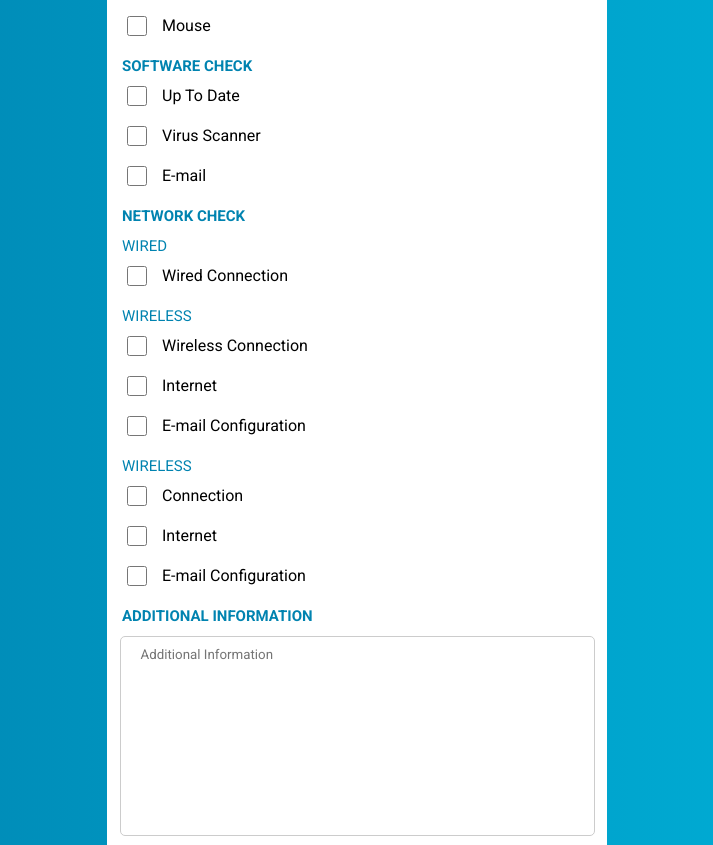
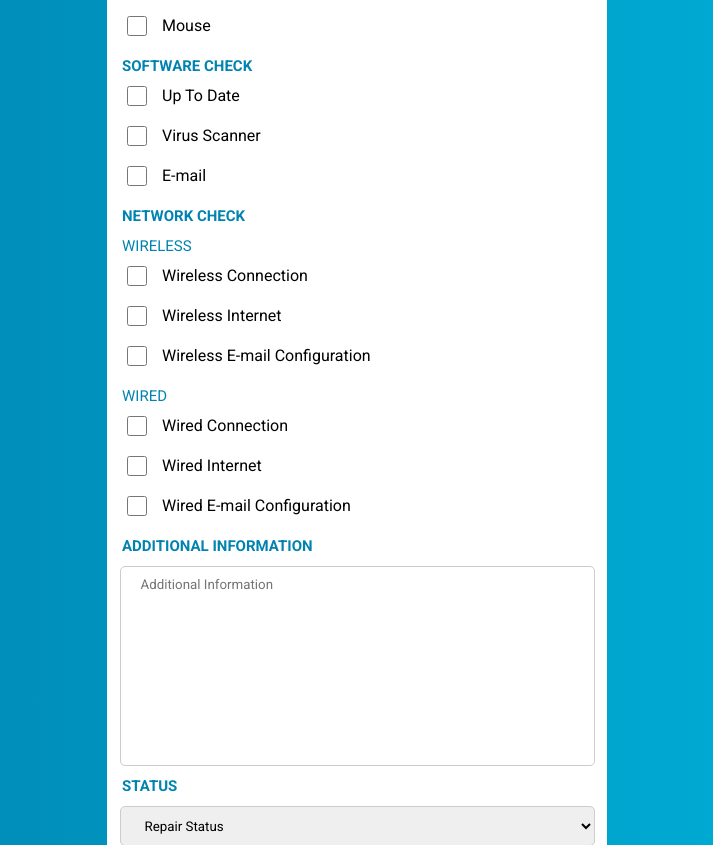
Before and after one commit to Patross/PC_Clinic, a PHP site: page /workedOn.php in a window 1280 px wide. Shown: the part 823-1668 px from the top of the page, without its empty margins (283-996 px from the left). Run offline with PHP 8.4, Linux system fonts and the light colour scheme; data that the repository does not hold is empty.

Commit message:
workedOn.php names to camelcase

```diff
--- a/workedOn.php
+++ b/workedOn.php
@@ -100,12 +100,6 @@
 
             <div class="subtitle"><strong>Network Check</strong></div>
 
-			<div class="subtitle">Wired</div>
-			<div class="row">
-				<input type="checkbox" name="wiredConnection">
-				<label for="wiredConnection"> Wired Connection</label>
-            </div>
-
 			<div class="subtitle">Wireless</div>
 			<div class="row">
 				<input type="checkbox" name="wirelessConnection">
@@ -113,32 +107,32 @@
             </div>
 
 			<div class="row">
-				<input type="checkbox" name="internet">
-				<label for="internet">Internet</label>
+				<input type="checkbox" name="wirelessInternet">
+				<label for="wirelessInternet">Wireless Internet</label>
             </div>
 
 			<div class="row">
-				<input type="checkbox" name="emailConfig">
-				<label for="emailConfig">E-mail Configuration</label>
+				<input type="checkbox" name="wirelessEmailConfig">
+				<label for="wirelessEmailConfig">Wireless E-mail Configuration</label>
             </div>
 
-			<div class="subtitle">Wireless</div>
+			<div class="subtitle">Wired</div>
             <div class="row">
-				<input type="checkbox" name="connection">
-				<label for="connection">Connection</label>
+				<input type="checkbox" name="wiredConnection">
+				<label for="wiredConnection">Wired Connection</label>
             </div>
 
 			<div class="row">
-				<input type="checkbox" name="internet">
-				<label for="internet">Internet</label>
+				<input type="checkbox" name="wiredInternet">
+				<label for="wiredInternet">Wired Internet</label>
             </div>
 
 			<div class="row">
-				<input type="checkbox" name="emailConfig">
-				<label for="emailConfig">E-mail Configuration</label>
+				<input type="checkbox" name="wiredEmailConfig">
+				<label for="wiredEmailConfig">Wired E-mail Configuration</label>
             </div>
             <div class="subtitle"><strong>Additional Information</strong></div>
-            <textarea rows="4" cols="50" placeholder="Additional Information"></textarea>
+            <textarea rows="4" cols="50" placeholder="Additional Information" name="additionalInformation"></textarea>
 
             <div class="subtitle"><strong>Status</strong></div>
 			<select name="status">
```
